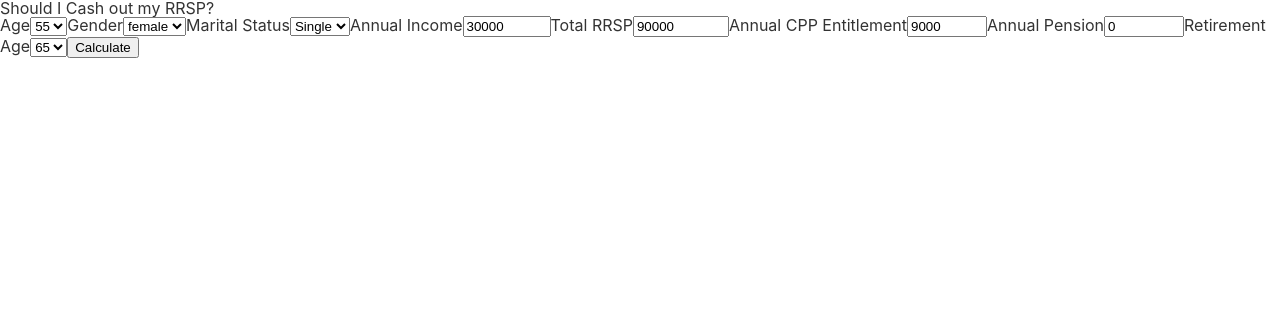
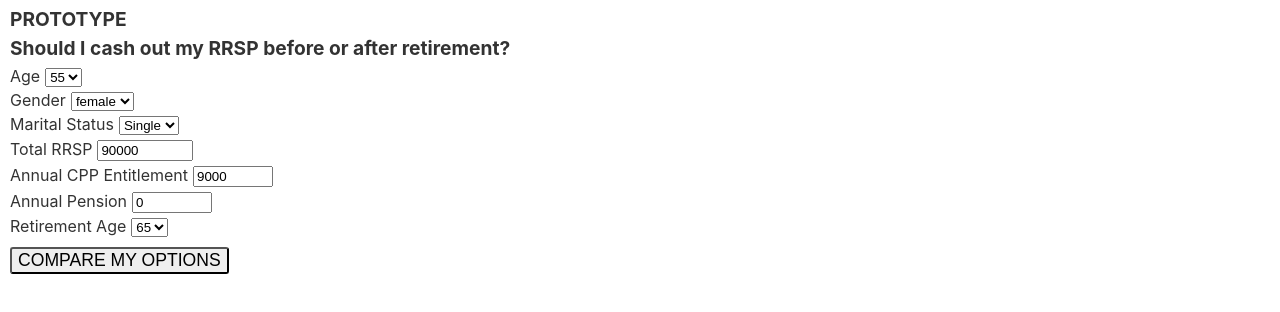
Before and after one commit to danielabar/can-rrsp-cashout, a React (Create React App) app: page / in a window 1280 px wide. Shown: the top 312 px of the page. Built offline with nearby package versions, Linux system fonts and the light colour scheme.

Commit message:
[#3] Display intermediate calculations and some very basic styling to space t hings out for legibility

```diff
--- a/src/App.css
+++ b/src/App.css
@@ -1,2 +1,11 @@
-.app {
+.app-prototype,
+.app-header {
+  font-weight: bold;
+  font-size: 1.2rem;
+  margin-bottom: 10px;
 }
+
+.app-prototype {
+  color: #333;
+  text-transform: uppercase;
+}
--- a/src/App.js
+++ b/src/App.js
@@ -16,7 +16,10 @@
 
   return (
     <div className="app">
-      <header className="app-header">Should I Cash out my RRSP?</header>
+      <h1 className="app-prototype">Prototype</h1>
+      <header className="app-header">
+        Should I cash out my RRSP before or after retirement?
+      </header>
       <DataEntry runScenarios={runScenarios} />
       <Scenarios data={scenarios} />
     </div>
--- a/src/components/data-entry/data-entry.css
+++ b/src/components/data-entry/data-entry.css
@@ -0,0 +1,16 @@
+.data-entry-label {
+  display: block;
+  margin-bottom: 5px;
+}
+
+.data-entry-input {
+  display: inline-block;
+  margin-left: 5px;
+}
+
+.data-entry-submit {
+  font-size: 1.1rem;
+  border-radius: 3px;
+  text-transform: uppercase;
+  margin-top: 5px;
+}
--- a/src/components/data-entry/data-entry.js
+++ b/src/components/data-entry/data-entry.js
@@ -62,56 +62,46 @@
     return (
       <div className="data-entry">
         <form onSubmit={this.submitInput}>
-          <label htmlFor="selectAge">
+          <label className="data-entry-label" htmlFor="selectAge">
             Age
             <select
               id="selectAge"
               name="selectAge"
               value={age}
               onChange={this.update('age')}
+              className="data-entry-input"
             >
               {createSelection(ageOptions)}
             </select>
           </label>
 
-          <label htmlFor="selectGender">
+          <label className="data-entry-label" htmlFor="selectGender">
             Gender
             <select
               id="selectGender"
               name="selectGender"
               value={gender}
               onChange={this.update('gender')}
+              className="data-entry-input"
             >
               {createSelection(genderOptions)}
             </select>
           </label>
 
-          <label htmlFor="selectMaritalStatus">
+          <label className="data-entry-label" htmlFor="selectMaritalStatus">
             Marital Status
             <select
               id="selectMaritalStatus"
               name="selectMaritalStatus"
               value={maritalStatus}
               onChange={this.update('maritalStatus')}
+              className="data-entry-input"
             >
               {createSelection(martialStatusOptions)}
             </select>
           </label>
 
-          <label htmlFor="income">
-            Annual Income
-            <input
-              id="income"
-              type="number"
-              name="income"
-              value={income}
-              onChange={this.update('income')}
-              min={config.MIN_INCOME}
-              max={config.MAX_INCOME}
-            />
-          </label>
-
-          <label htmlFor="rrsp">
+          <label className="data-entry-label" htmlFor="rrsp">
             Total RRSP
             <input
               id="rrsp"
@@ -121,10 +111,11 @@
               onChange={this.update('rrsp')}
               min={config.MIN_RRSP}
               max={config.MAX_RRSP}
+              className="data-entry-input"
             />
           </label>
 
-          <label htmlFor="cpp">
+          <label className="data-entry-label" htmlFor="cpp">
             Annual CPP Entitlement
             <input
               id="cpp"
@@ -134,10 +125,11 @@
               onChange={this.update('cpp')}
               min={config.MIN_ANNUAL_CPP}
               max={config.MAX_ANNUAL_CPP}
+              className="data-entry-input"
             />
           </label>
 
-          <label htmlFor="pension">
+          <label className="data-entry-label" htmlFor="pension">
             Annual Pension
             <input
               id="pension"
@@ -147,22 +139,26 @@
               onChange={this.update('pension')}
               min={config.MIN_ANNUAL_PENSION}
               max={config.MAX_ANNUAL_PENSION}
+              className="data-entry-input"
             />
           </label>
 
-          <label htmlFor="selectRetirementAge">
+          <label className="data-entry-label" htmlFor="selectRetirementAge">
             Retirement Age
             <select
               id="selectRetirementAge"
               name="selectRetirementAge"
               value={retirementAge}
               onChange={this.update('retirementAge')}
+              className="data-entry-input"
             >
               {createSelection(retirementAgeOptions)}
             </select>
           </label>
 
-          <button type="submit">Calculate</button>
+          <button type="submit" className="data-entry-submit">
+            Compare my options
+          </button>
         </form>
       </div>
     );
--- a/src/components/scenarios/scenarios.css
+++ b/src/components/scenarios/scenarios.css
@@ -0,0 +1,3 @@
+.scenarios-data {
+  margin-top: 10px;
+}
--- a/src/components/scenarios/scenarios.js
+++ b/src/components/scenarios/scenarios.js
@@ -1,4 +1,5 @@
 import React from 'react';
+import './scenarios.css';
 
 function helper(props) {
   const { data } = props;
@@ -6,14 +7,21 @@
   if (cashOutBefore && cashOutAfter) {
     return (
       <div className="scenarios-data">
-        <p>
-          Total GIS if cash out RRSP BEFORE retirement:{' '}
-          {cashOutBefore.totalGisInRetirement}
-        </p>
-        <p>
-          Total GIS if cash out RRSP AFTER retirement:{' '}
-          {cashOutAfter.totalGisInRetirement}
-        </p>
+        <div className="scenarios-data-common">
+          Expected years in retirement: {cashOutBefore.numYrsInRetirement}
+        </div>
+        <br />
+        <p>If you cash out your RRSP BEFORE retirement:</p>
+        <p>Annual income for GIS eligibility: {cashOutBefore.annualIncome}</p>
+        <p>Monthly GIS entitlement: {cashOutBefore.monthlyGis}</p>
+        <p>Annual GIS entitlement: {cashOutBefore.annualGIS}</p>
+        <p>Total GIS in retirement: {cashOutBefore.totalGisInRetirement}</p>
+        <br />
+        <p>If you cash out your RRSP AFTER retirement:</p>
+        <p>Annual income for GIS eligibility: {cashOutAfter.annualIncome}</p>
+        <p>Monthly GIS entitlement: {cashOutAfter.monthlyGis}</p>
+        <p>Annual GIS entitlement: {cashOutAfter.annualGIS}</p>
+        <p>Total GIS in retirement: {cashOutAfter.totalGisInRetirement}</p>
       </div>
     );
   }
--- a/src/config.js
+++ b/src/config.js
@@ -27,9 +27,10 @@
     // },
   ],
 
-  DEFAULT_INCOME: 30000,
-  MIN_INCOME: 0,
-  MAX_INCOME: 100000,
+  // Only needed when factoring in income tax - future
+  // DEFAULT_INCOME: 30000,
+  // MIN_INCOME: 0,
+  // MAX_INCOME: 100000,
 
   DEFAULT_RRSP: 90000,
   MIN_RRSP: 0,
--- a/src/index.css
+++ b/src/index.css
@@ -11,8 +11,10 @@
 
 body {
   color: #333;
-  font-family: -apple-system, BlinkMacSystemFont, 'Segoe UI', 'Roboto', 'Oxygen', 'Ubuntu',
-    'Cantarell', 'Fira Sans', 'Droid Sans', 'Helvetica Neue', sans-serif;
+  font-family: -apple-system, BlinkMacSystemFont, 'Segoe UI', 'Roboto', 'Oxygen',
+    'Ubuntu', 'Cantarell', 'Fira Sans', 'Droid Sans', 'Helvetica Neue',
+    sans-serif;
+  margin: 10px;
   -webkit-font-smoothing: antialiased;
   -moz-osx-font-smoothing: grayscale;
 }
--- a/src/lib/scenario-runner.js
+++ b/src/lib/scenario-runner.js
@@ -17,41 +17,39 @@
 // TODO extract common calcs between scenarios
 function calculateCashOutBeforeRetirement(inp) {
   const input = convertToNumeric(inp);
+  const annualIncome = calcUtil.annualIncomeForGisEligibilityWithoutRrsp(input);
   const numYrsInRetirement = calcUtil.yearsInRetirement(input);
-  const annualIncome = calcUtil.annualIncomeForGisEligibilityWithoutRrsp(input);
   const monthlyGis = calcUtil.monthlyGis(annualIncome, input.maritalStatus);
   const annualGIS = calcUtil.annualGIS(monthlyGis);
-  return {
-    totalGisInRetirement: calcUtil.totalGisInRetirement(
+  const totalGisInRetirement = calcUtil.totalGisInRetirement(
     annualGIS,
     numYrsInRetirement
-    ),
-    intermediateCalculations: {
+  );
+  return {
+    totalGisInRetirement,
     numYrsInRetirement,
     annualIncome,
     monthlyGis,
     annualGIS,
-    },
   };
 }
 
 function calculateCashOutAfterRetirement(inp) {
   const input = convertToNumeric(inp);
+  const annualIncome = calcUtil.annualIncomeForGisEligibilityWithRrsp(input);
   const numYrsInRetirement = calcUtil.yearsInRetirement(input);
-  const annualIncome = calcUtil.annualIncomeForGisEligibilityWithRrsp(input);
   const monthlyGis = calcUtil.monthlyGis(annualIncome, input.maritalStatus);
   const annualGIS = calcUtil.annualGIS(monthlyGis);
-  return {
-    totalGisInRetirement: calcUtil.totalGisInRetirement(
+  const totalGisInRetirement = calcUtil.totalGisInRetirement(
     annualGIS,
     numYrsInRetirement
-    ),
-    intermediateCalculations: {
+  );
+  return {
+    totalGisInRetirement,
     numYrsInRetirement,
     annualIncome,
     monthlyGis,
     annualGIS,
-    },
   };
 }
 
```
Lines whose indentation alone changed are shown as unchanged.
